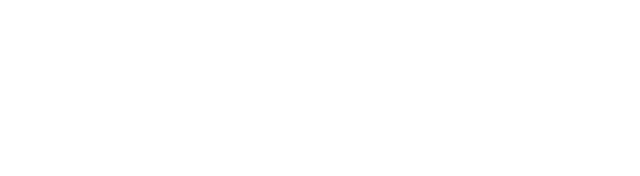
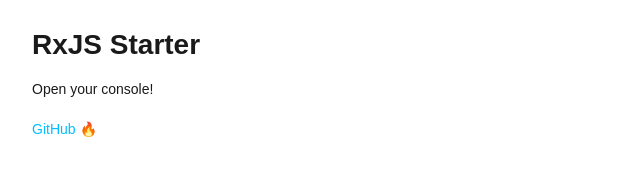
Before and after one commit to wbeeftink/rxjs-starter, a website built with webpack: page index.html in a window 1280 px wide. Shown: the whole page, without its empty margins (0-640 px from the left). Built offline with nearby package versions, Linux system fonts and the light colour scheme.

Commit message:
Spruce up the demo page

```diff
--- a/index.html
+++ b/index.html
@@ -3,10 +3,33 @@
 	<head>
 		<meta charset="utf-8" />
 		<meta name="viewport" content="width=device-width, initial-scale=1.0" />
-		<title>Document</title>
+		<title>RxJS Starter</title>
+		<style>
+			body {
+				color: hsl(0, 0%, 10%);
+				font-family: sans-serif;
+				font-size: 14px;
+				line-height: 1.618rem;
+				margin: 2rem;
+				padding: 0;
+			}
+
+			a {
+				color: deepskyblue;
+				text-decoration: none;
+			}
+
+			a::after {
+				content: "🔥";
+				margin-left: 0.3em;
+			}
+		</style>
 	</head>
 
 	<body>
+		<h1>RxJS Starter</h1>
+		<p>Open your console!</p>
+		<p><a href="https://github.com/wbeeftink/rxjs-starter">GitHub</a></p>
 		<script src="./bundle.js"></script>
 	</body>
 </html>
```
